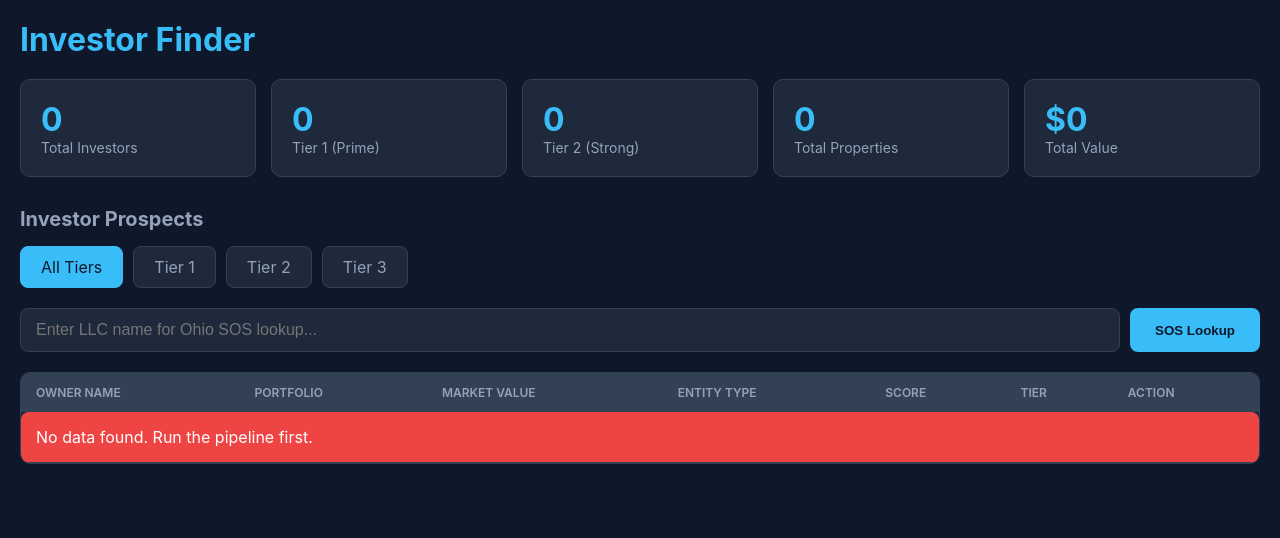
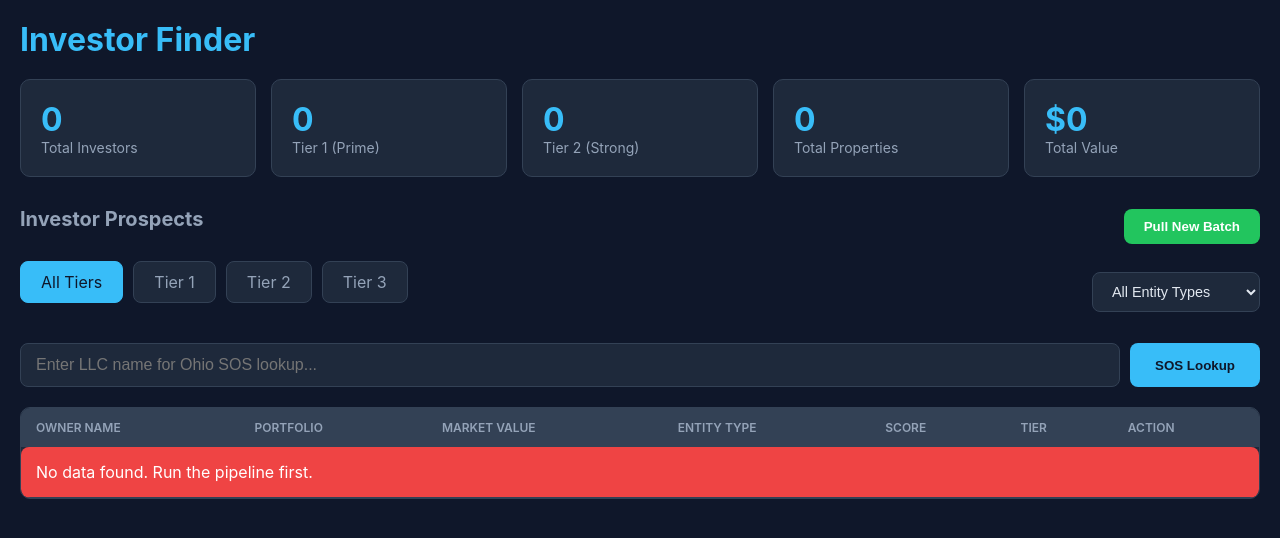
Before and after one commit to wshumbusho5-pixel/real-clients, a Flask app: page / in a window 1280 px wide. Shown: the top 538 px of the page. Run offline with Flask 3, Linux system fonts and the light colour scheme; data that the repository does not hold is empty.

Commit message:
Add entity type filter and pull new batch button

```diff
--- a/app.py
+++ b/app.py
@@ -34,7 +34,10 @@ def load_investors(tier=None):
             investors.append(df)
 
     if investors:
-        return pd.concat(investors, ignore_index=True)
+        df = pd.concat(investors, ignore_index=True)
+        # Replace NaN with empty string to avoid JSON issues
+        df = df.fillna('')
+        return df
     return pd.DataFrame()
 
 
@@ -48,12 +51,17 @@ def index():
 def get_investors():
     """API endpoint for investor data"""
     tier = request.args.get('tier', None)
+    entity_type = request.args.get('entity_type', None)
     limit = int(request.args.get('limit', 100))
 
     df = load_investors(tier)
 
     if df.empty:
         return jsonify({'error': 'No data found. Run the pipeline first.', 'investors': []})
+
+    # Filter by entity type if specified
+    if entity_type and 'entity_type' in df.columns:
+        df = df[df['entity_type'] == entity_type]
 
     # Select key columns
     columns = ['owner_name', 'portfolio_size', 'total_market_value', 'entity_type',
@@ -66,6 +74,41 @@ def get_investors():
         'count': len(df),
         'investors': df.to_dict('records')
     })
+
+
+@app.route('/api/entity-types')
+def get_entity_types():
+    """Get list of unique entity types"""
+    df = load_investors()
+    if df.empty or 'entity_type' not in df.columns:
+        return jsonify({'types': []})
+
+    types = df['entity_type'].dropna().unique().tolist()
+    return jsonify({'types': sorted(types)})
+
+
+@app.route('/api/run-pipeline', methods=['POST'])
+def run_pipeline():
+    """Run the investor identification pipeline"""
+    try:
+        from data_processing.investor_pipeline import InvestorPipeline
+
+        pipeline = InvestorPipeline()
+        results = pipeline.run()
+
+        return jsonify({
+            'success': True,
+            'message': 'Pipeline completed successfully',
+            'results': {
+                'total_parcels': results.get('total_parcels', 0),
+                'total_investors': results.get('total_investors', 0),
+                'tier_1': results.get('tier_1_count', 0),
+                'tier_2': results.get('tier_2_count', 0),
+                'tier_3': results.get('tier_3_count', 0),
+            }
+        })
+    except Exception as e:
+        return jsonify({'success': False, 'error': str(e)})
 
 
 @app.route('/api/sos-lookup', methods=['POST'])
@@ -231,4 +274,4 @@ def get_stats():
 
 
 if __name__ == '__main__':
-    app.run(debug=True, port=5000)
+    app.run(debug=True, port=5001)
--- a/templates/index.html
+++ b/templates/index.html
@@ -50,6 +50,14 @@
         .full-btn { padding: 5px 10px; background: #f59e0b; color: #0f172a; border: none; border-radius: 4px; cursor: pointer; font-size: 0.75rem; font-weight: 600; }
         .full-btn:hover { background: #d97706; }
 
+        .run-btn { padding: 10px 20px; background: #22c55e; color: white; border: none; border-radius: 8px; cursor: pointer; font-weight: 600; }
+        .run-btn:hover { background: #16a34a; }
+        .run-btn:disabled { background: #64748b; cursor: not-allowed; }
+
+        .filters { display: flex; justify-content: space-between; align-items: center; margin-bottom: 20px; flex-wrap: wrap; gap: 10px; }
+        .entity-filter select { padding: 10px 15px; background: #1e293b; border: 1px solid #334155; border-radius: 8px; color: #e2e8f0; font-size: 0.9rem; cursor: pointer; }
+        .entity-filter select:focus { outline: none; border-color: #38bdf8; }
+
         .modal { display: none; position: fixed; top: 0; left: 0; width: 100%; height: 100%; background: rgba(0,0,0,0.8); justify-content: center; align-items: center; z-index: 1000; }
         .modal.show { display: flex; }
         .modal-content { background: #1e293b; padding: 30px; border-radius: 15px; max-width: 500px; width: 90%; border: 1px solid #334155; }
@@ -91,13 +99,27 @@
             </div>
         </div>
 
+        <div style="display: flex; justify-content: space-between; align-items: center; margin-bottom: 15px;">
             <h2>Investor Prospects</h2>
+            <button class="run-btn" onclick="runPipeline()">Pull New Batch</button>
+        </div>
 
+        <div class="filters">
             <div class="tabs">
                 <div class="tab active" data-tier="">All Tiers</div>
                 <div class="tab" data-tier="tier_1">Tier 1</div>
                 <div class="tab" data-tier="tier_2">Tier 2</div>
                 <div class="tab" data-tier="tier_3">Tier 3</div>
+            </div>
+            <div class="entity-filter">
+                <select id="entity-type-filter" onchange="applyFilters()">
+                    <option value="">All Entity Types</option>
+                    <option value="individual">Individuals Only</option>
+                    <option value="llc">LLCs Only</option>
+                    <option value="corporation">Corporations Only</option>
+                    <option value="trust">Trusts Only</option>
+                </select>
+            </div>
         </div>
 
         <div class="search-box">
@@ -139,6 +161,7 @@
 
     <script>
         let currentTier = '';
+        let currentEntityType = '';
 
         function formatMoney(value) {
             if (!value) return '$0';
@@ -166,12 +189,43 @@
             }
         }
 
-        async function loadInvestors(tier = '') {
+        function applyFilters() {
+            currentEntityType = document.getElementById('entity-type-filter').value;
+            loadInvestors(currentTier, currentEntityType);
+        }
+
+        async function runPipeline() {
+            const btn = document.querySelector('.run-btn');
+            btn.disabled = true;
+            btn.textContent = 'Running...';
+
+            try {
+                const res = await fetch('/api/run-pipeline', { method: 'POST' });
+                const data = await res.json();
+
+                if (data.success) {
+                    alert(`Pipeline completed!\n\nTotal Parcels: ${data.results.total_parcels}\nInvestors Found: ${data.results.total_investors}\nTier 1: ${data.results.tier_1}\nTier 2: ${data.results.tier_2}\nTier 3: ${data.results.tier_3}`);
+                    loadStats();
+                    loadInvestors(currentTier, currentEntityType);
+                } else {
+                    alert('Pipeline failed: ' + data.error);
+                }
+            } catch (e) {
+                alert('Error: ' + e.message);
+            } finally {
+                btn.disabled = false;
+                btn.textContent = 'Pull New Batch';
+            }
+        }
+
+        async function loadInvestors(tier = '', entityType = '') {
             const tbody = document.getElementById('investors-table');
             tbody.innerHTML = '<tr><td colspan="7" class="loading">Loading...</td></tr>';
 
             try {
-                const url = tier ? `/api/investors?tier=${tier}&limit=100` : '/api/investors?limit=100';
+                let url = '/api/investors?limit=100';
+                if (tier) url += `&tier=${tier}`;
+                if (entityType) url += `&entity_type=${entityType}`;
                 const res = await fetch(url);
                 const data = await res.json();
 
@@ -356,7 +410,7 @@
                 document.querySelectorAll('.tab').forEach(t => t.classList.remove('active'));
                 tab.classList.add('active');
                 currentTier = tab.dataset.tier;
-                loadInvestors(currentTier);
+                loadInvestors(currentTier, currentEntityType);
             });
         });
 
```
Lines whose indentation alone changed are shown as unchanged.
